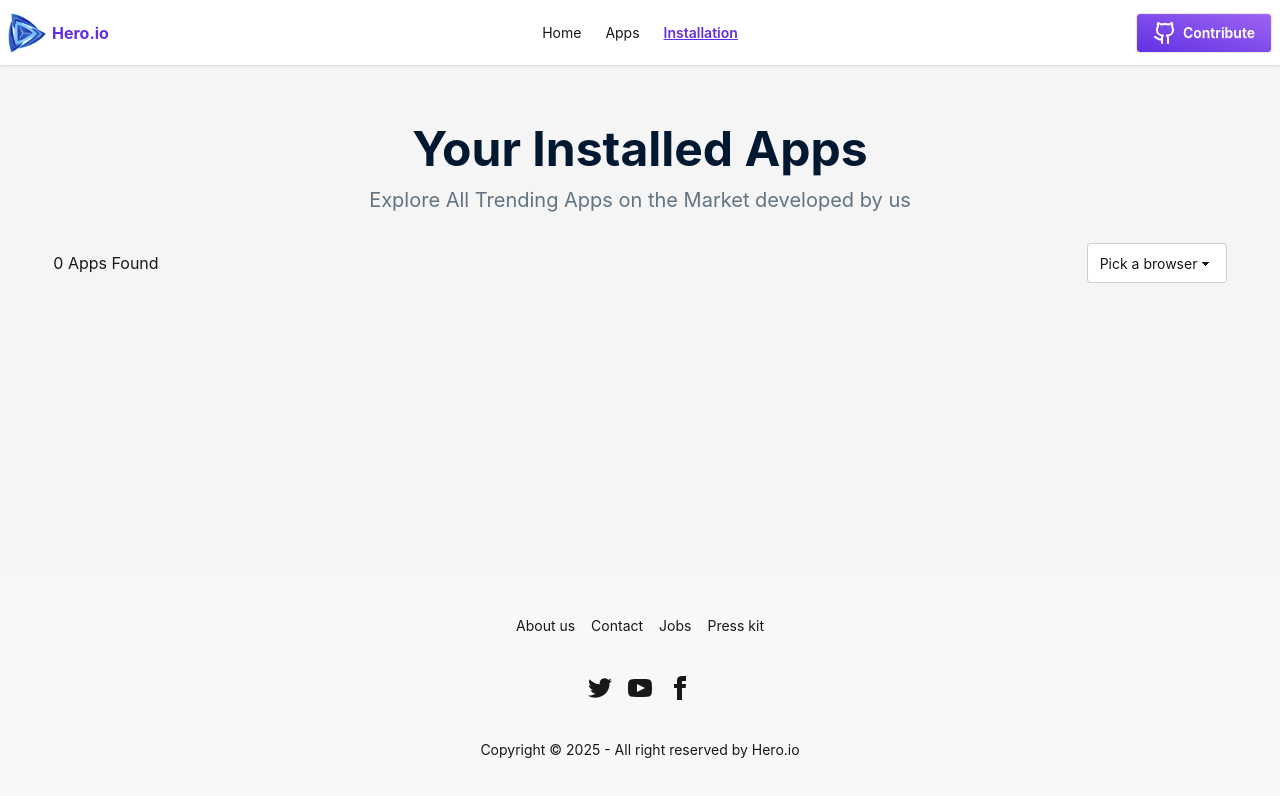
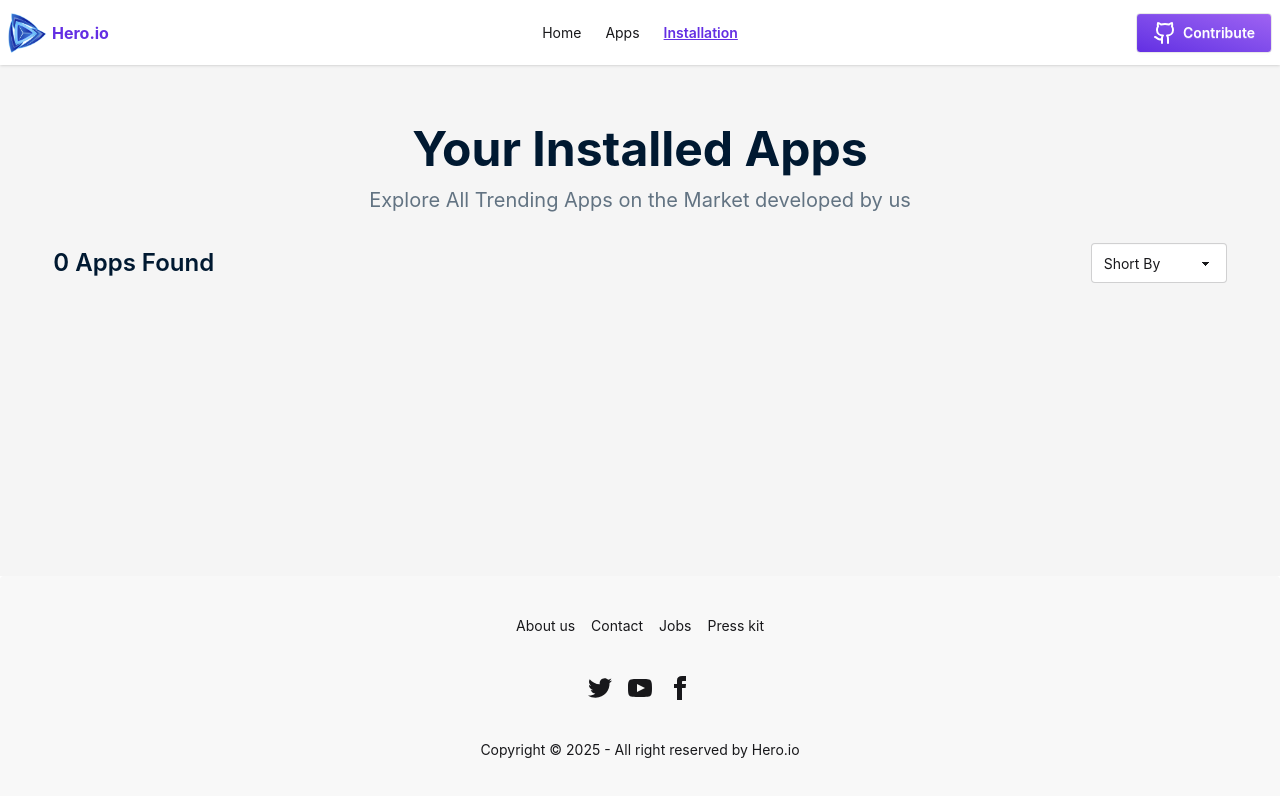
Before and after one commit to Rumon-Ghosh/assignment-08, a React (Vite) app: page /install in a window 1280 px wide. Shown: the top 796 px of the page. Built offline with nearby package versions, Linux system fonts and the light colour scheme.

Commit message:
added the sort item function

```diff
--- a/src/assets/Pages/Installation.jsx
+++ b/src/assets/Pages/Installation.jsx
@@ -4,6 +4,7 @@ import { Download, Star } from "lucide-react";
 
 const Installation = () => {
   const [remainingApp, setRemainingApp] = useState([]);
+  const [sortOrder, setSortOrder] = useState('none')
   const [installedApp, setInstalledApp] = useContext(AppContext);
 
   useEffect(() => {
@@ -11,13 +12,23 @@ const Installation = () => {
     setRemainingApp(storedApp);
   }, []);
 
-  console.log(remainingApp);
+  // console.log(remainingApp);
   const handleRemaining = (id) => {
     const updatedList = remainingApp.filter((app) => app.id !== id);
     localStorage.setItem("installed", JSON.stringify(updatedList));
     setRemainingApp(updatedList);
     setInstalledApp(updatedList);
   }
+
+  const sortItems = (() => {
+    if (sortOrder === 'download-asc') {
+      return [...remainingApp].sort((a, b) => a.downloads - b.downloads)
+    } else if (sortOrder === 'download-desc') {
+      return [...remainingApp].sort((a, b) => b.downloads - a.downloads)
+    } else {
+      return remainingApp;
+    }
+  })();
 
   return (
     <div className="w-11/12 mx-auto my-15">
@@ -28,17 +39,16 @@ const Installation = () => {
         Explore All Trending Apps on the Market developed by us
       </p>
       <div className="flex items-center justify-between">
-        <h4>{remainingApp.length} Apps Found</h4>
-        <fieldset className="fieldset">
-          <select defaultValue="Pick a browser" className="select">
-            <option disabled={true}>Pick a browser</option>
-            <option>Chrome</option>
-            <option>FireFox</option>
-            <option>Safari</option>
+        <h4 className="font-semibold text-2xl text-[#001931]">{remainingApp.length} Apps Found</h4>
+        <fieldset className="fieldset w-34">
+          <select value={sortOrder} onChange={(e) => setSortOrder(e.target.value)} className="select">
+            <option disabled={true} value={`none`}>Short By</option>
+            <option value={`download-asc`}>Low&gt;High MB</option>
+            <option value={`download-desc`}>High&gt;Low MB</option>
           </select>
         </fieldset>
       </div>
-      {remainingApp.map((list) => (
+      {sortItems.map((list) => (
         <div key={list.id} className="flex justify-between items-center rounded-lg mt-10 mb-4 p-4 bg-white">
           <div className="flex gap-2">
             <div className="w-15 h-15">
```
